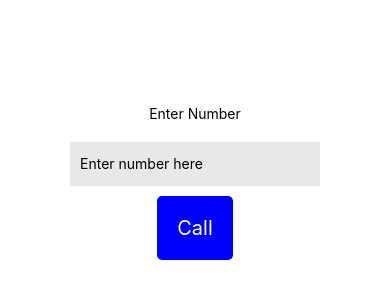
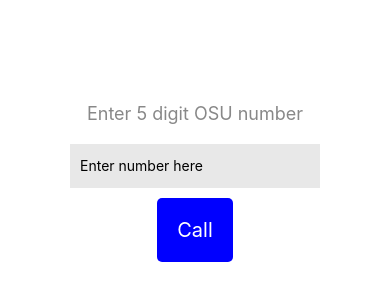
Before and after one commit to cluelesswalnut/hospital-phone, a React Native app: screen / in a window 390 px wide. Shown: the part 240-540 px from the top of the page. Built offline with nearby package versions, Linux system fonts and the light colour scheme.

Commit message:
update prompt

```diff
--- a/App.tsx
+++ b/App.tsx
@@ -29,7 +29,7 @@
 
   return (
         <View style={styles.container}>
-        <Text style={styles.textStyle}>Enter Number</Text>
+        <Text style={styles.instructions}>Enter 5 digit OSU number</Text>
         <TextInput
           placeholder={'Enter number here'}
           style={styles.input}
@@ -51,6 +51,11 @@
     alignItems: 'center',
     justifyContent: 'center',
   },
+  instructions: {
+    color: '#888',
+    fontSize: 18,
+    marginHorizontal: 15,
+  },
   button: {
     backgroundColor: "blue",
     padding: 20,
```
